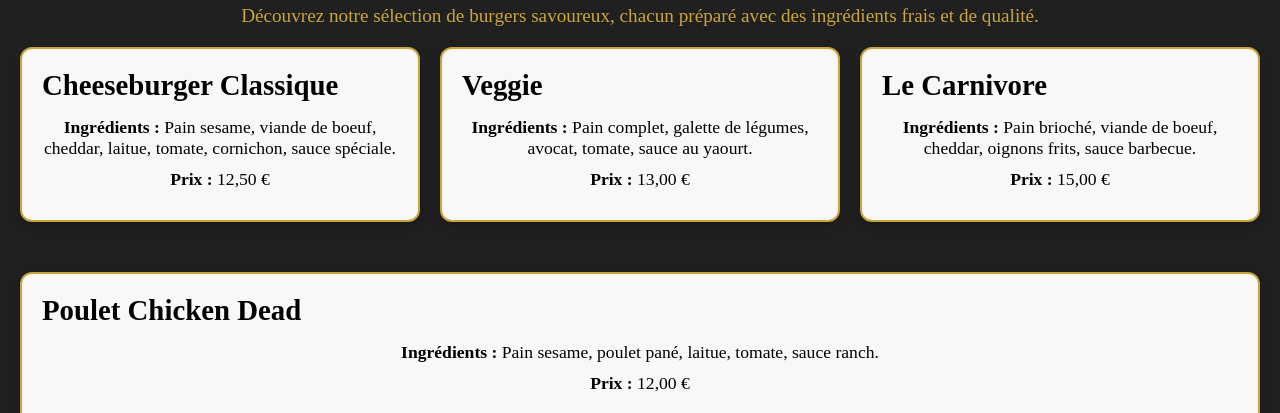
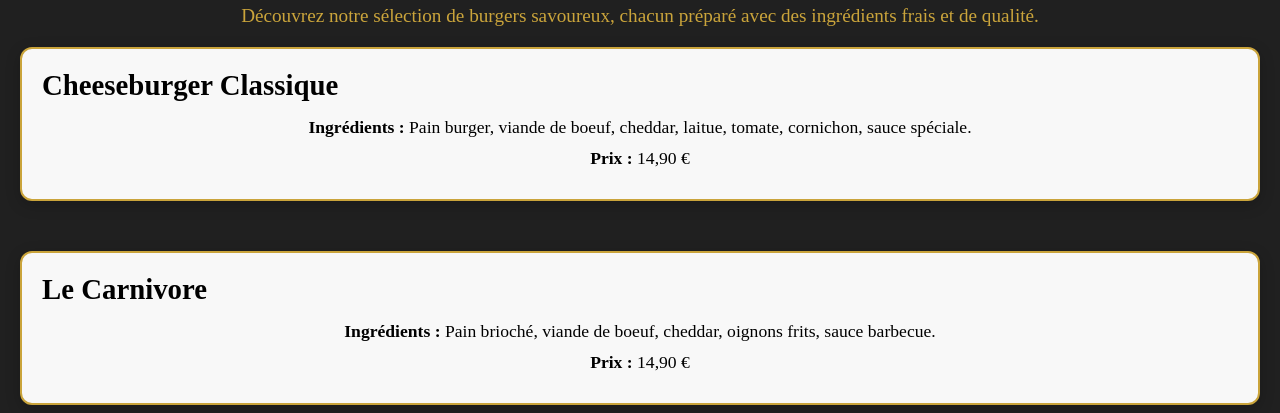
Before and after one commit to cyberfood1/cyberfood1, a plain HTML site: page cyber-food.html in a window 1280 px wide. Shown: the part 156-569 px from the top of the page. Drawn offline with Linux system fonts and the light colour scheme; files whose address does not match are found by name; a web font is replaced by a local one.

Commit message:
Add files via upload

```diff
--- a/cyber-food.html
+++ b/cyber-food.html
@@ -37,25 +37,22 @@
 
             <div class="menu-item">
                 <h2>Cheeseburger Classique</h2>
-                <p><strong>Ingrédients :</strong> Pain sesame, viande de boeuf, cheddar, laitue, tomate, cornichon, sauce spéciale.</p>
-                <p><strong>Prix :</strong> 12,50 €</p>
+                <p><strong>Ingrédients :</strong> Pain burger, viande de boeuf, cheddar, laitue, tomate, cornichon, sauce spéciale.</p>
+                <p><strong>Prix :</strong> 14,90 €</p>
             </div>
-            <div class="menu-item">
-                <h2>Veggie</h2>
-                <p><strong>Ingrédients :</strong> Pain complet, galette de légumes, avocat, tomate, sauce au yaourt.</p>
-                <p><strong>Prix :</strong> 13,00 €</p>
+
             </div>
             <div class="menu-item">
                 <h2>Le Carnivore</h2>
                 <p><strong>Ingrédients :</strong> Pain brioché, viande de boeuf, cheddar, oignons frits, sauce barbecue.</p>
-                <p><strong>Prix :</strong> 15,00 €</p>
+                <p><strong>Prix :</strong> 14,90 €</p>
             </div>
 
             </div>
             <div class="menu-item">
-                <h2>Poulet Chicken Dead</h2>
-                <p><strong>Ingrédients :</strong> Pain sesame, poulet pané, laitue, tomate, sauce ranch.</p>
-                <p><strong>Prix :</strong> 12,00 €</p>
+                <h2>Burger Chicken Dead</h2>
+                <p><strong>Ingrédients :</strong> Pain, poulet pané, laitue, tomate, sauce ranch.</p>
+                <p><strong>Prix :</strong> 14,90 €</p>
             </div>
 
         <!-- Section Pizzas -->
```
